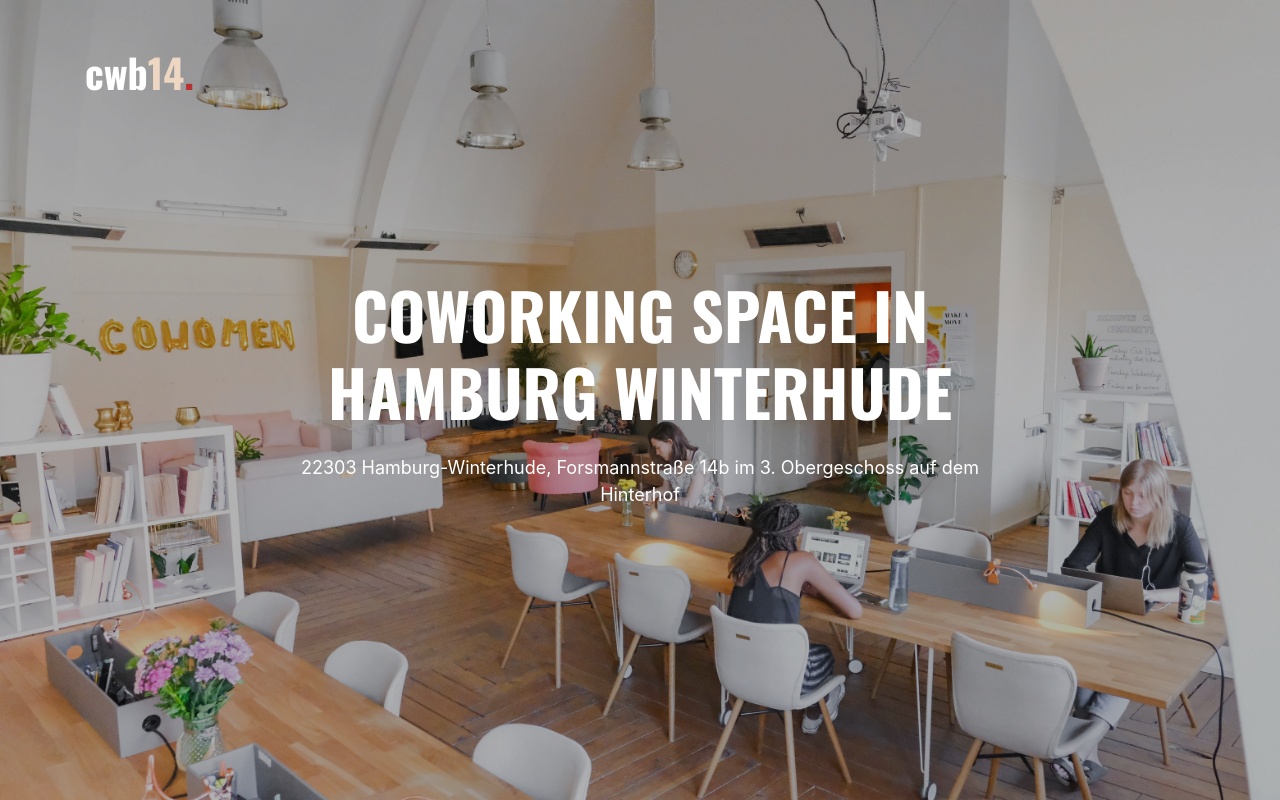
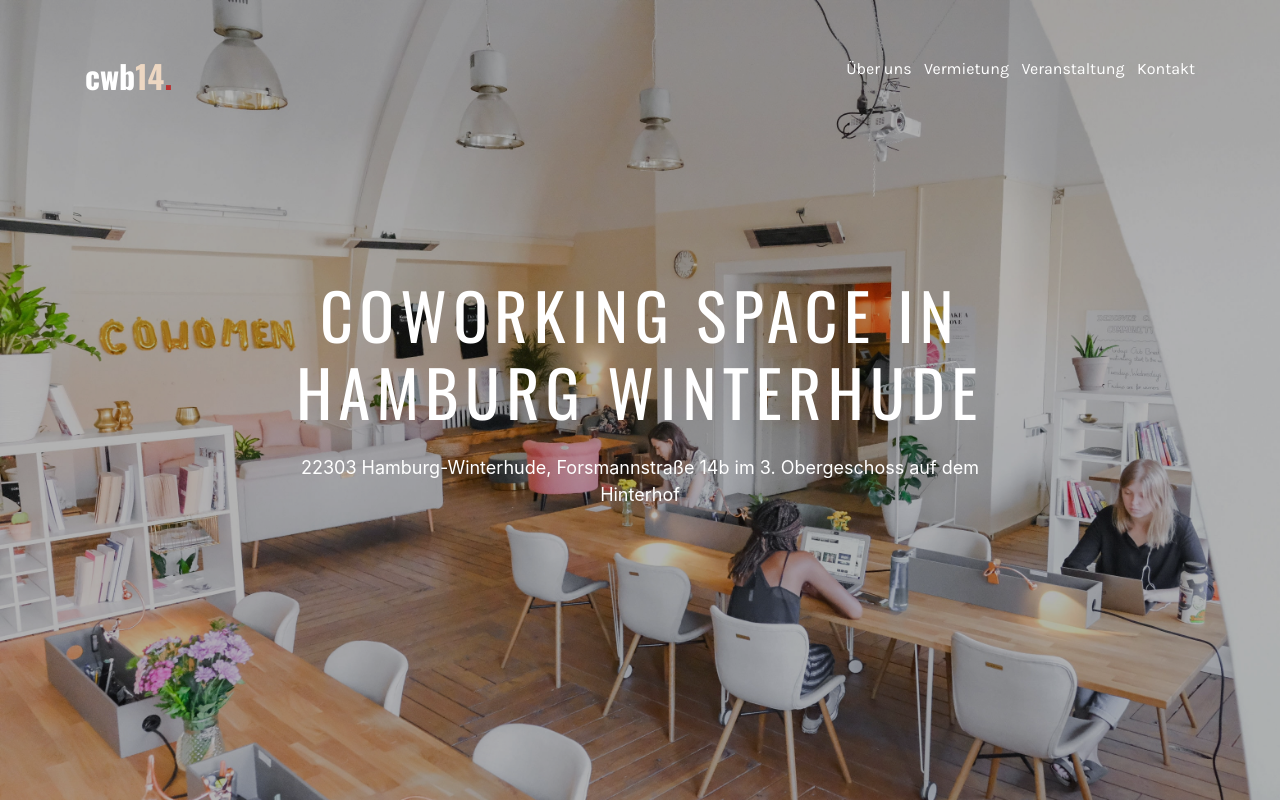
Before and after one commit to Hensga/coworkspace-landing, a plain HTML site: page index.html in a window 1280 px wide. Drawn offline with nearby package versions, Linux system fonts and the light colour scheme; files that its build step writes are made by us from their sources; files whose address does not match are found by name.

Commit message:
Added and styled the navbar including the Logo

```diff
--- a/css/main.css
+++ b/css/main.css
@@ -680,24 +680,33 @@ Colors
     color: #ffffff;
     font-family: "Oswald", sans-serif;
     font-size: 4rem !important;
-    font-weight: 700;
+    font-weight: 400;
+    letter-spacing: 0.1em;
+    line-height: 1.2;
     text-transform: uppercase; }
   .landingpage-block-cover .title-paragraph {
     color: #ffffff;
     font-size: 1.125rem; }
 
-.navbar-logo {
-  font-family: "Oswald", sans-serif;
-  font-size: 2rem;
+.my-navbar {
   position: absolute;
-  z-index: 99; }
-  .navbar-logo a {
-    text-decoration: none;
+  z-index: 99;
+  width: 100%;
+  margin-bottom: 0; }
+  .my-navbar .navbar-logo a {
+    font-size: 2rem;
+    font-family: "Oswald", sans-serif;
     color: #ffffff; }
-  .navbar-logo .logo-number {
+  .my-navbar .logo-number {
     color: #edd7c2; }
-  .navbar-logo .logo-dot {
+  .my-navbar .logo-dot {
     color: #b93131; }
+
+.site-menu a {
+  text-decoration: none;
+  font-family: "Karla", sans-serif;
+  font-size: 1rem;
+  color: #ffffff; }
 
 /*****************************************
 Reset
--- a/css/navbar.css
+++ b/css/navbar.css
@@ -1,3 +1,5 @@
-.navbar-logo {
+.my-navbar {
   position: absolute;
-  z-index: 99; }
+  z-index: 99;
+  width: 100%;
+  margin-bottom: 0; }
--- a/index.html
+++ b/index.html
@@ -24,10 +24,10 @@
     <!-- NavBar + Mobile NavBar -->
     <div class="navbar-wrap">
       <div class="my-navbar">
-        <div class="container">
-          <div class="row">
-            <div class="col-md-8 navbar-logo mt-5">
-              <h1>
+        <div class="container py-1 navbar-container mt-5">
+          <div class="row navbar-row align-items-center">
+            <div class="col-md-4 navbar-logo">
+              <h1 class="mb-0">
                 <a href="index.html"
                   ><strong
                     >cwb<span class="logo-number">14</span
@@ -35,6 +35,18 @@
                   ></a
                 >
               </h1>
+            </div>
+            <div class="col-md-8">
+              <nav class="text-right site-navbar ">
+                <ul class="site-menu list-inline">
+                  <li class="list-inline-item"><a href="">Über uns</a></li>
+                  <li class="list-inline-item"><a href="">Vermietung</a></li>
+                  <li class="list-inline-item"><a href="">Veranstaltung</a></li>
+                  <li class="list-inline-item">
+                    <a href="">Kontakt</a>
+                  </li>
+                </ul>
+              </nav>
             </div>
           </div>
         </div>
```
